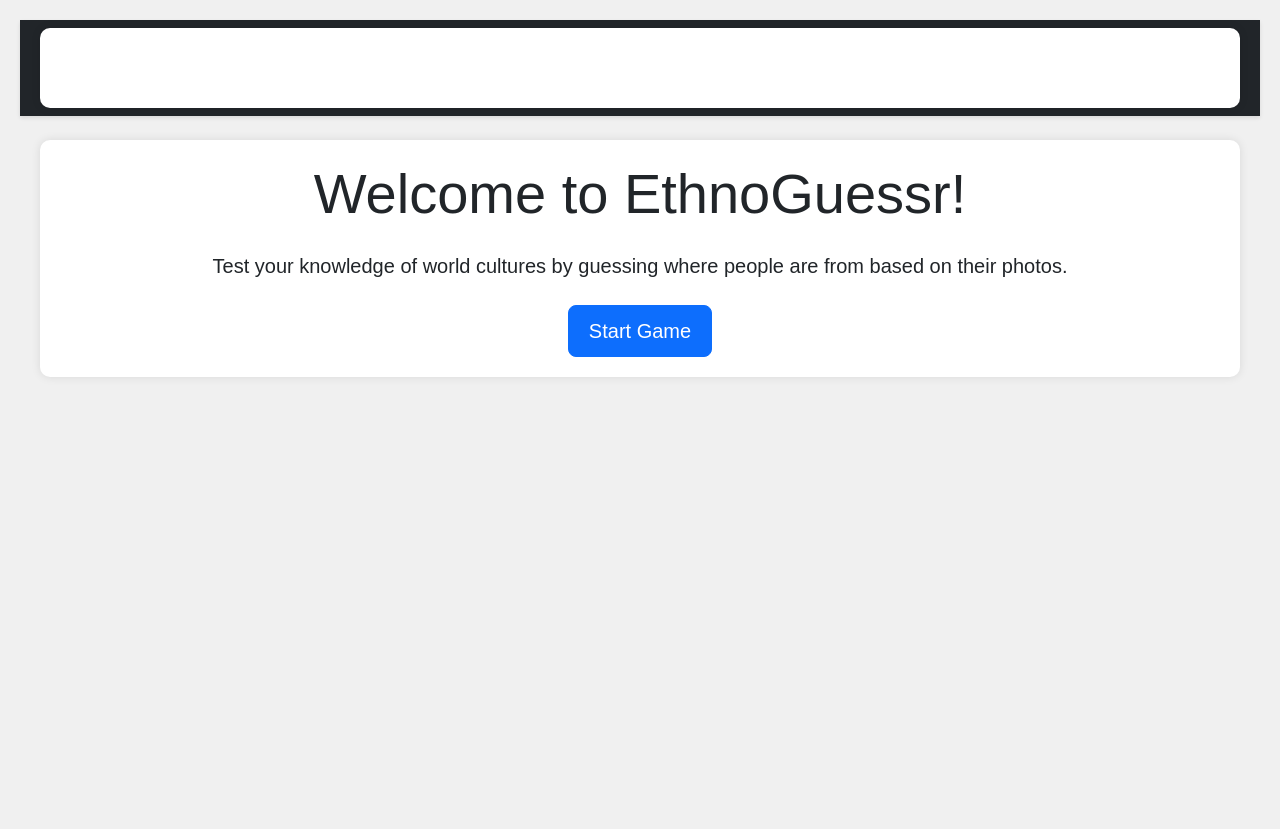
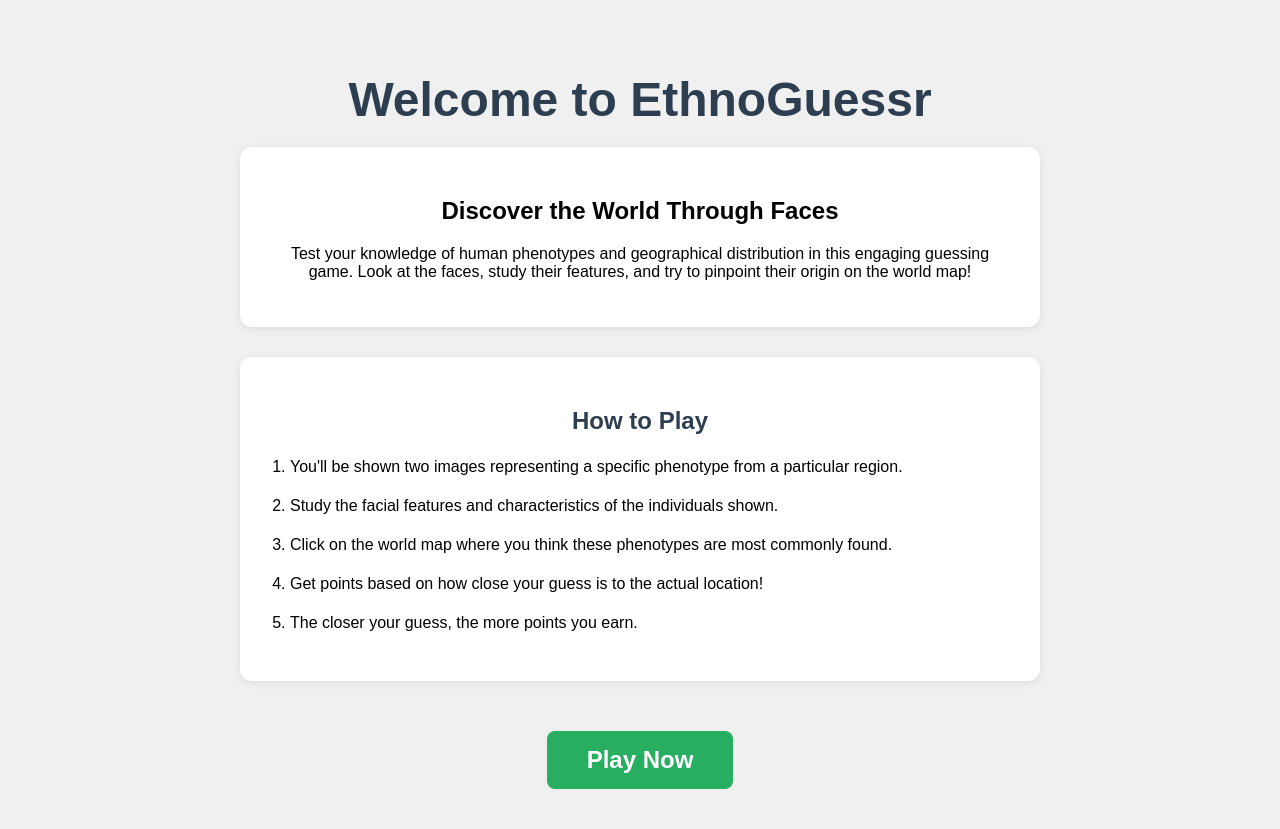
Before and after one commit to isaiahjon3s/Ethnoguessr_v4, a Flask app: page / in a window 1280 px wide. Before the commit the page ends 377 px from the top, so only its background shows below. Run offline with Flask 3, Linux system fonts and the light colour scheme.

Commit message:
landing page added

```diff
--- a/app.py
+++ b/app.py
@@ -1,14 +1,45 @@
-from flask import Flask, render_template, request, jsonify
+from flask import Flask, render_template, request, jsonify, session
 import json
 import os
+import random
 from math import radians, sin, cos, sqrt, atan2
 from flask_sqlalchemy import SQLAlchemy
 from datetime import datetime
 
 app = Flask(__name__)
+app.secret_key = 'your-secret-key-here'  # Change this to a secure secret key
 app.config['SQLALCHEMY_DATABASE_URI'] = 'sqlite:///ethnoguessr.db'
 app.config['SQLALCHEMY_TRACK_MODIFICATIONS'] = False
 db = SQLAlchemy(app)
+
+# Load phenotype data
+def load_phenotype_data():
+    with open('phenotype_locations.txt', 'r', encoding='utf-8') as f:
+        content = f.read()
+
+    phenotypes = []
+    current_phenotype = {}
+
+    for line in content.split('\n'):
+        if line.startswith('=== '):
+            if current_phenotype:
+                phenotypes.append(current_phenotype)
+            current_phenotype = {'name': line.strip('= ')}
+        elif line.startswith('Coordinates: '):
+            coords = line.replace('Coordinates: ', '').split(',')
+            current_phenotype['latitude'] = float(coords[0])
+            current_phenotype['longitude'] = float(coords[1])
+        elif line.startswith('Description: '):
+            current_phenotype['description'] = line.replace('Description: ', '')
+        elif line.startswith('- static/images/'):
+            if 'images' not in current_phenotype:
+                current_phenotype['images'] = []
+            current_phenotype['images'].append(line.strip('- '))
+
+    if current_phenotype:
+        phenotypes.append(current_phenotype)
+
+    return phenotypes
 
 class Image(db.Model):
     id = db.Column(db.Integer, primary_key=True)
@@ -45,33 +76,53 @@ def calculate_distance(lat1, lon1, lat2, lon2):
 
 @app.route('/')
 def index():
-    return render_template('index.html')
+    return render_template('landing.html')
 
 @app.route('/game')
 def game():
-    # Get a random image from the database
-    image = Image.query.order_by(db.func.random()).first()
-    if not image:
-        return "No images available in the database", 404
-    return render_template('game.html', image=image.to_dict())
+    # Get random phenotype
+    phenotypes = load_phenotype_data()
+    phenotype = random.choice(phenotypes)
 
-@app.route('/check_guess', methods=['POST'])
-def check_guess():
+    # Store phenotype in session for later verification
+    session['current_phenotype'] = {
+        'name': phenotype['name'],
+        'latitude': phenotype['latitude'],
+        'longitude': phenotype['longitude']
+    }
+
+    return render_template('game_play.html',
+                         phenotype_name=phenotype['name'],
+                         description=phenotype['description'],
+                         male_image=phenotype['images'][0],
+                         female_image=phenotype['images'][1])
+
+@app.route('/submit_guess', methods=['POST'])
+def submit_guess():
     data = request.get_json()
-    image_id = data.get('image_id')
-    guess_lat = float(data.get('lat'))
-    guess_lng = float(data.get('lng'))
+    guess_lat = float(data['latitude'])
+    guess_lon = float(data['longitude'])
 
-    image = Image.query.get_or_404(image_id)
-    distance = calculate_distance(guess_lat, guess_lng, image.latitude, image.longitude)
+    # Get actual coordinates from session
+    phenotype = session.get('current_phenotype')
+    if not phenotype:
+        return jsonify({'error': 'No active game'}), 400
 
-    # Calculate score (max 5000 points, decreasing with distance)
-    score = max(0, int(5000 * (1 - distance/20000)))  # 20000km is max distance
+    actual_lat = phenotype['latitude']
+    actual_lon = phenotype['longitude']
+
+    # Calculate distance and points
+    distance = calculate_distance(guess_lat, guess_lon, actual_lat, actual_lon)
+    points = max(0, int(5000 * (1 - distance/20000)))  # 20000km is max distance
 
     return jsonify({
-        'score': score,
-        'actual_location': image.location_name,
-        'distance': round(distance, 2)
+        'points': points,
+        'distance': round(distance, 2),
+        'actual_location': {
+            'latitude': actual_lat,
+            'longitude': actual_lon,
+            'name': phenotype['name']
+        }
     })
 
 @app.route('/admin')
--- a/templates/game.html
+++ b/templates/game_play.html
@@ -2,7 +2,7 @@
 <html>
 <head>
     <meta name="viewport" content="width=device-width, initial-scale=1.0">
-    <title>EthnoGuessr</title>
+    <title>EthnoGuessr - Game</title>
     <link rel="stylesheet" href="https://unpkg.com/leaflet@1.7.1/dist/leaflet.css" />
     <script src="https://unpkg.com/leaflet@1.7.1/dist/leaflet.js"></script>
     <style>
--- /dev/null
+++ b/templates/landing.html
@@ -0,0 +1,95 @@
+<!DOCTYPE html>
+<html>
+<head>
+    <meta name="viewport" content="width=device-width, initial-scale=1.0">
+    <title>EthnoGuessr - Welcome</title>
+    <style>
+        body {
+            font-family: Arial, sans-serif;
+            margin: 0;
+            padding: 0;
+            background-color: #f0f0f0;
+            min-height: 100vh;
+            display: flex;
+            flex-direction: column;
+            align-items: center;
+        }
+        .container {
+            max-width: 800px;
+            padding: 40px 20px;
+            text-align: center;
+        }
+        h1 {
+            color: #2c3e50;
+            font-size: 3em;
+            margin-bottom: 20px;
+        }
+        .intro-section {
+            background: white;
+            border-radius: 12px;
+            padding: 30px;
+            margin-bottom: 30px;
+            box-shadow: 0 2px 8px rgba(0,0,0,0.08);
+        }
+        .how-to-play {
+            background: white;
+            border-radius: 12px;
+            padding: 30px;
+            margin-bottom: 30px;
+            box-shadow: 0 2px 8px rgba(0,0,0,0.08);
+            text-align: left;
+        }
+        .how-to-play h2 {
+            color: #2c3e50;
+            text-align: center;
+            margin-bottom: 20px;
+        }
+        .how-to-play ol {
+            padding-left: 20px;
+        }
+        .how-to-play li {
+            margin-bottom: 15px;
+            line-height: 1.5;
+        }
+        .play-button {
+            background: #27ae60;
+            color: white;
+            border: none;
+            padding: 15px 40px;
+            font-size: 1.5em;
+            border-radius: 8px;
+            cursor: pointer;
+            font-weight: bold;
+            transition: background 0.2s;
+            margin-top: 20px;
+        }
+        .play-button:hover {
+            background: #219a52;
+        }
+    </style>
+</head>
+<body>
+    <div class="container">
+        <h1>Welcome to EthnoGuessr</h1>
+
+        <div class="intro-section">
+            <h2>Discover the World Through Faces</h2>
+            <p>Test your knowledge of human phenotypes and geographical distribution in this engaging guessing game.
+               Look at the faces, study their features, and try to pinpoint their origin on the world map!</p>
+        </div>
+
+        <div class="how-to-play">
+            <h2>How to Play</h2>
+            <ol>
+                <li>You'll be shown two images representing a specific phenotype from a particular region.</li>
+                <li>Study the facial features and characteristics of the individuals shown.</li>
+                <li>Click on the world map where you think these phenotypes are most commonly found.</li>
+                <li>Get points based on how close your guess is to the actual location!</li>
+                <li>The closer your guess, the more points you earn.</li>
+            </ol>
+        </div>
+
+        <button class="play-button" onclick="window.location.href='/game'">Play Now</button>
+    </div>
+</body>
+</html>
```
Also changed, not shown: game.py (deleted, +0 -109 lines), instance/ethnoguessr.db (added).
